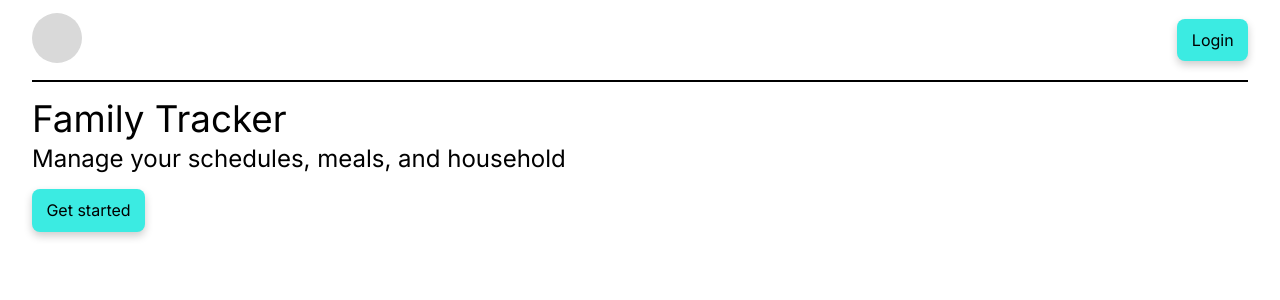
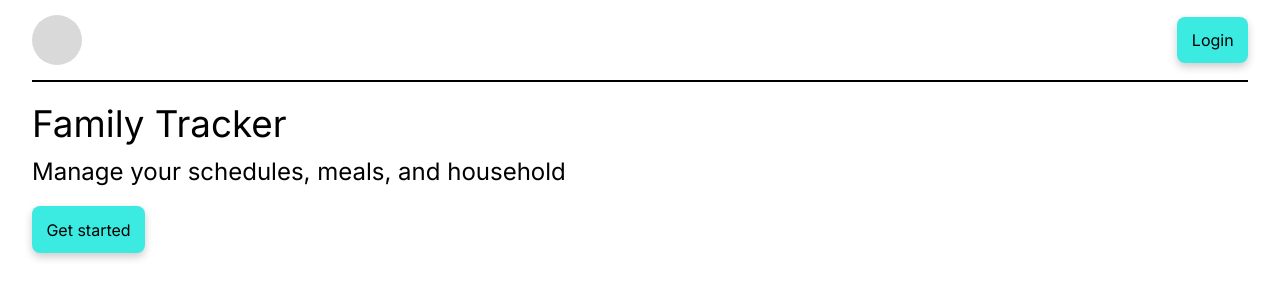
Before and after one commit to LeftsideMartian/family-tracker, a Next.js app: page / in a window 1280 px wide. Shown: the top 300 px of the page. Built offline with nearby package versions, Linux system fonts and the light colour scheme.

Commit message:
Build: Add tailwind back

```diff
--- a/package.json
+++ b/package.json
@@ -9,9 +9,12 @@
         "lint": "eslint"
     },
     "dependencies": {
+        "@tailwindcss/postcss": "^4.1.16",
         "next": "16.0.0",
+        "postcss": "^8.5.6",
         "react": "19.2.0",
-        "react-dom": "19.2.0"
+        "react-dom": "19.2.0",
+        "tailwindcss": "^4.1.16"
     },
     "devDependencies": {
         "@types/node": "^20",
--- /dev/null
+++ b/postcss.config.mjs
@@ -0,0 +1,7 @@
+const config = {
+    plugins: {
+        '@tailwindcss/postcss': {},
+    },
+};
+
+export default config;
--- a/src/app/globals.css
+++ b/src/app/globals.css
@@ -1,4 +1,5 @@
 @import url('https://fonts.googleapis.com/css2?family=Inter:ital,opsz,wght@0,14..32,100..900;1,14..32,100..900&family=Montserrat:ital,wght@0,100..900;1,100..900&family=Poppins:wght@300;400;500;700&display=swap');
+@import 'tailwindcss';
 
 * {
     margin: 0;
```
Also changed, not shown: 1 other file (tests, documents, lock files or other folders).
